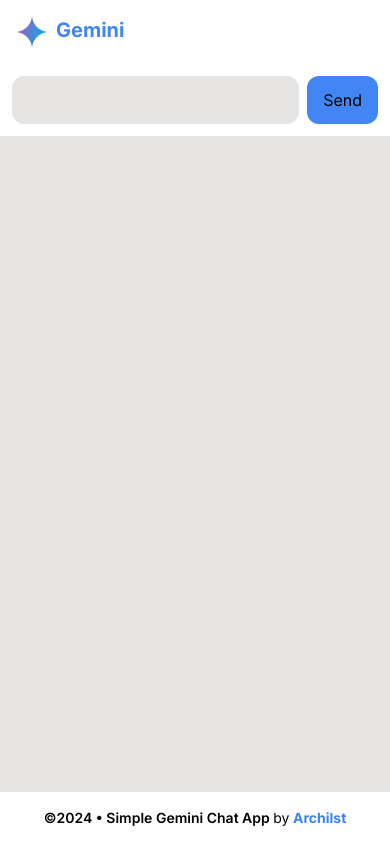
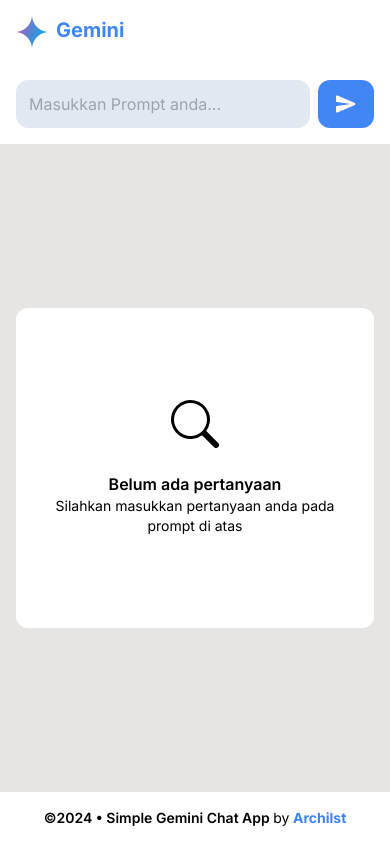
Before and after one commit to RendyDharmaPutra/gemini-chat-app, a Next.js app: page / in a window 390 px wide. Built offline with nearby package versions, Linux system fonts and the light colour scheme.

Commit message:
add content, update header, updating responsive UI

```diff
--- a/src/app/page.tsx
+++ b/src/app/page.tsx
@@ -1,10 +1,11 @@
-export default function Home() {
+import Content from "@/components/content";
+import Prompt from "@/components/prompt";
+
+export default function Home(): React.ReactElement {
 	return (
-		<main className="flex-grow bg-stone-200">
-			<form action="" className="p-3 flex flex-row gap-2 bg-white">
-				<input className="p-2 h-[3rem] flex-grow rounded-xl outline-none border border-stone-200 focus:border-2 focus:border-primary bg-stone-200 hover:bg-white focus:bg-white transition-all" />
-				<button className="py-2 px-4 rounded-xl bg-primary">Send</button>
-			</form>
+		<main className="flex-grow flex flex-col bg-stone-200">
+			<Prompt />
+			<Content />
 		</main>
 	);
 }
--- /dev/null
+++ b/src/components/card.tsx
@@ -0,0 +1,20 @@
+export default function Card(): React.ReactElement {
+	return (
+		<div className="p-8 flex justify-center items-center w-full md:w-[30rem] lg:w-[32rem] h-[20rem] rounded-xl bg-white">
+			<div className="flex flex-col justify-center items-center text-center ">
+				<svg
+					xmlns="http://www.w3.org/2000/svg"
+					fill="currentColor"
+					viewBox="0 0 16 16"
+					className="w-12 h-12 mb-6"
+				>
+					<path d="M11.742 10.344a6.5 6.5 0 1 0-1.397 1.398h-.001q.044.06.098.115l3.85 3.85a1 1 0 0 0 1.415-1.414l-3.85-3.85a1 1 0 0 0-.115-.1zM12 6.5a5.5 5.5 0 1 1-11 0 5.5 5.5 0 0 1 11 0" />
+				</svg>
+				<h1 className="font-semibold lg:text-xl">Belum ada pertanyaan</h1>
+				<p className="text-sm lg:text-md">
+					Silahkan masukkan pertanyaan anda pada prompt di atas
+				</p>
+			</div>
+		</div>
+	);
+}
--- /dev/null
+++ b/src/components/content.tsx
@@ -0,0 +1,9 @@
+import Card from "./card";
+
+export default function Content(): React.ReactElement {
+	return (
+		<div className="p-4 lg:p-5 xl:p-6 flex flex-col items-center justify-center flex-grow w-full">
+			<Card />
+		</div>
+	);
+}
--- a/src/components/header.tsx
+++ b/src/components/header.tsx
@@ -1,6 +1,6 @@
 export default function Header(): React.ReactElement {
 	return (
-		<div className="p-4 lg:p-5 xl:py-6 xl:px-8 flex flex-row gap-2 w-full bg-white">
+		<div className="p-4 lg:p-5 xl:p-6 flex flex-row gap-2 w-full bg-white">
 			<svg
 				className="w-8"
 				fill="none"
--- /dev/null
+++ b/src/components/prompt.tsx
@@ -0,0 +1,27 @@
+export default function Prompt(): React.ReactElement {
+	return (
+		<form action="" className="p-4 lg:p-5 xl:p-6 flex flex-row gap-2 bg-white">
+			<input
+				type="text"
+				name="prompt"
+				placeholder="Masukkan Prompt anda..."
+				className="p-3 max-w-[24rem] h-[3rem] flex-grow rounded-xl outline-none border border-slate-200 focus:border-2 focus:border-primary bg-slate-200 hover:bg-white focus:bg-white transition-all"
+			/>
+			<button type="submit" className="py-2 px-4 rounded-xl bg-primary">
+				<svg
+					xmlns="http://www.w3.org/2000/svg"
+					width="24"
+					height="24"
+					viewBox="0 0 24 24"
+					id="send"
+				>
+					<path fill="none" d="M0 0h24v24H0V0z"></path>
+					<path
+						fill="#ffffff"
+						d="M3.4 20.4l17.45-7.48c.81-.35.81-1.49 0-1.84L3.4 3.6c-.66-.29-1.39.2-1.39.91L2 9.12c0 .5.37.93.87.99L17 12 2.87 13.88c-.5.07-.87.5-.87 1l.01 4.61c0 .71.73 1.2 1.39.91z"
+					></path>
+				</svg>
+			</button>
+		</form>
+	);
+}
```
